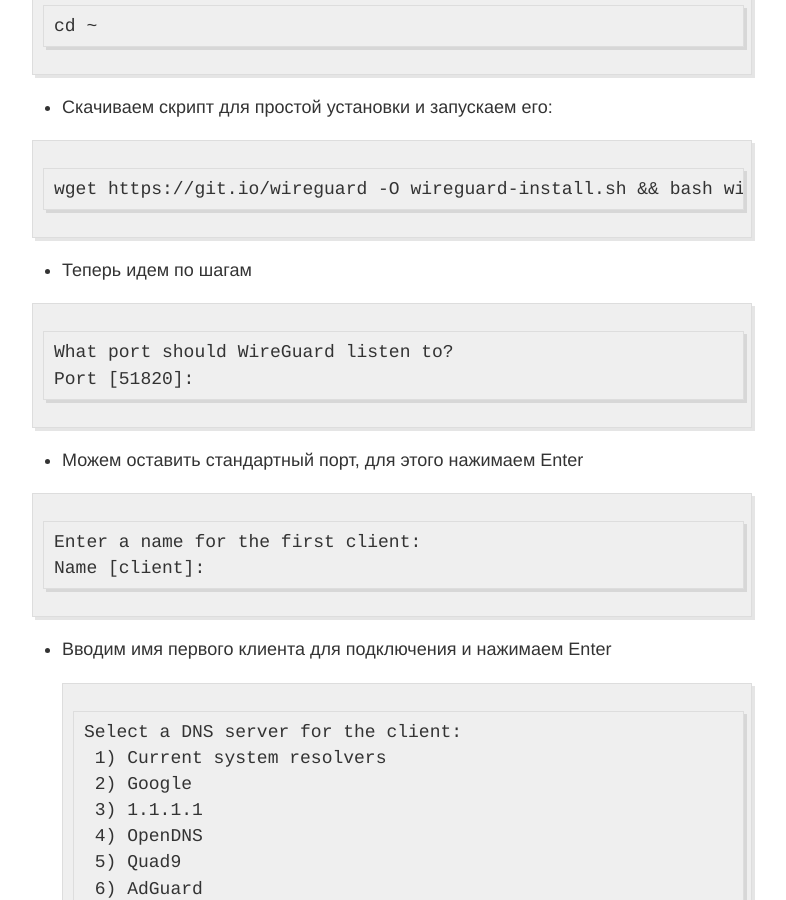
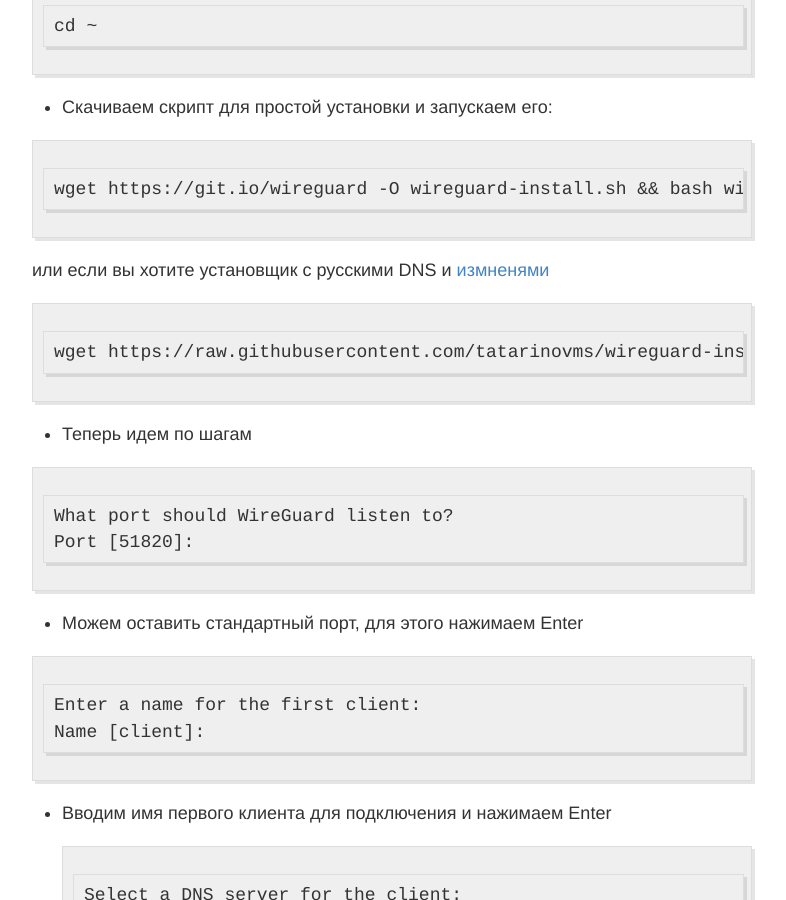
Before and after one commit to tatarinovms/tatarinovms.github.io, a Jekyll site: the page built from _posts/2022-03-16-wireguardVPN.md, in a window 1280 px wide and 900 px high, scrolled down 1181 px. Shown: the whole window, without its empty margins (248-1034 px from the left). Built offline with Jekyll 4.4.1, drawn with Linux system fonts in a browser that asks for light colours.

Commit message:
add post

````diff
--- a/_posts/2022-03-16-wireguardVPN.md
+++ b/_posts/2022-03-16-wireguardVPN.md
@@ -25,6 +25,12 @@
 
 ```
 wget https://git.io/wireguard -O wireguard-install.sh && bash wireguard-install.sh
+```
+
+или если вы хотите установщик с русскими DNS и [измненями](https://blog.tatarinov.space/wireguardVPNScripts/)
+
+```
+wget https://raw.githubusercontent.com/tatarinovms/wireguard-install/master/wireguard-install.sh -O wireguard-install.sh && bash wireguard-install.sh
 ```
 
 - Теперь идем по шагам
````
Also changed, not shown: _posts/2022-10-14-wireguardVPNScript.md (added, +19 -0 lines), images/posts/WGS/Term.png (added), images/posts/WGS/logo.png (added).
